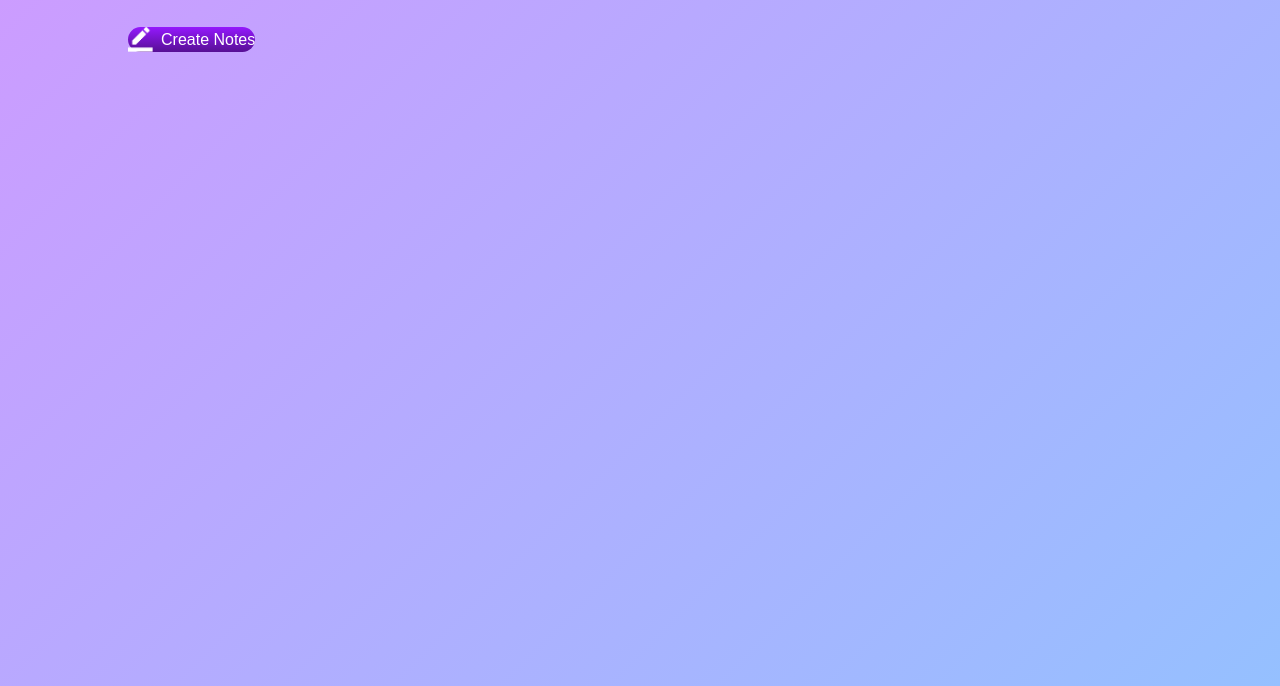
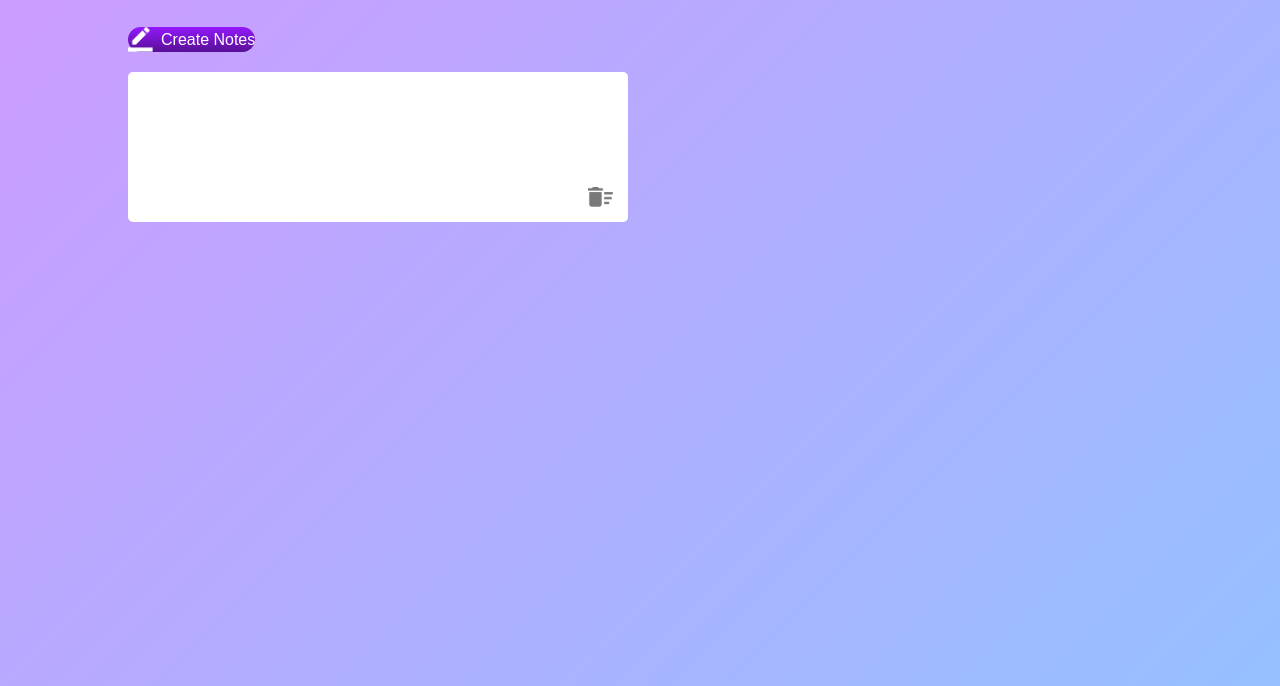
Before and after one commit to RidgeDoo/quote-of-the-day, a plain HTML site: page index.html in a window 1280 px wide. Shown: the part 114-800 px from the top of the page. Drawn offline with Linux system fonts and the light colour scheme.

Commit message:
doc: added comment

```diff
--- a/index.html
+++ b/index.html
@@ -12,11 +12,12 @@
     <h1><img src="images/notes.png">Notes</h1>
     <button><img src="images/edit.png">Create Notes</button>
     <div class="note-container">
-        <!-- <p contenteditable="true" class="input-box">
+        <p contenteditable="true" class="input-box">
             <img src="images/delete.png">
-        </p> -->
+        </p>
     </div>
 </div>
+<!-- this is the script -->
    <script src="script.js"></script>
 </body>
 </html>
```
